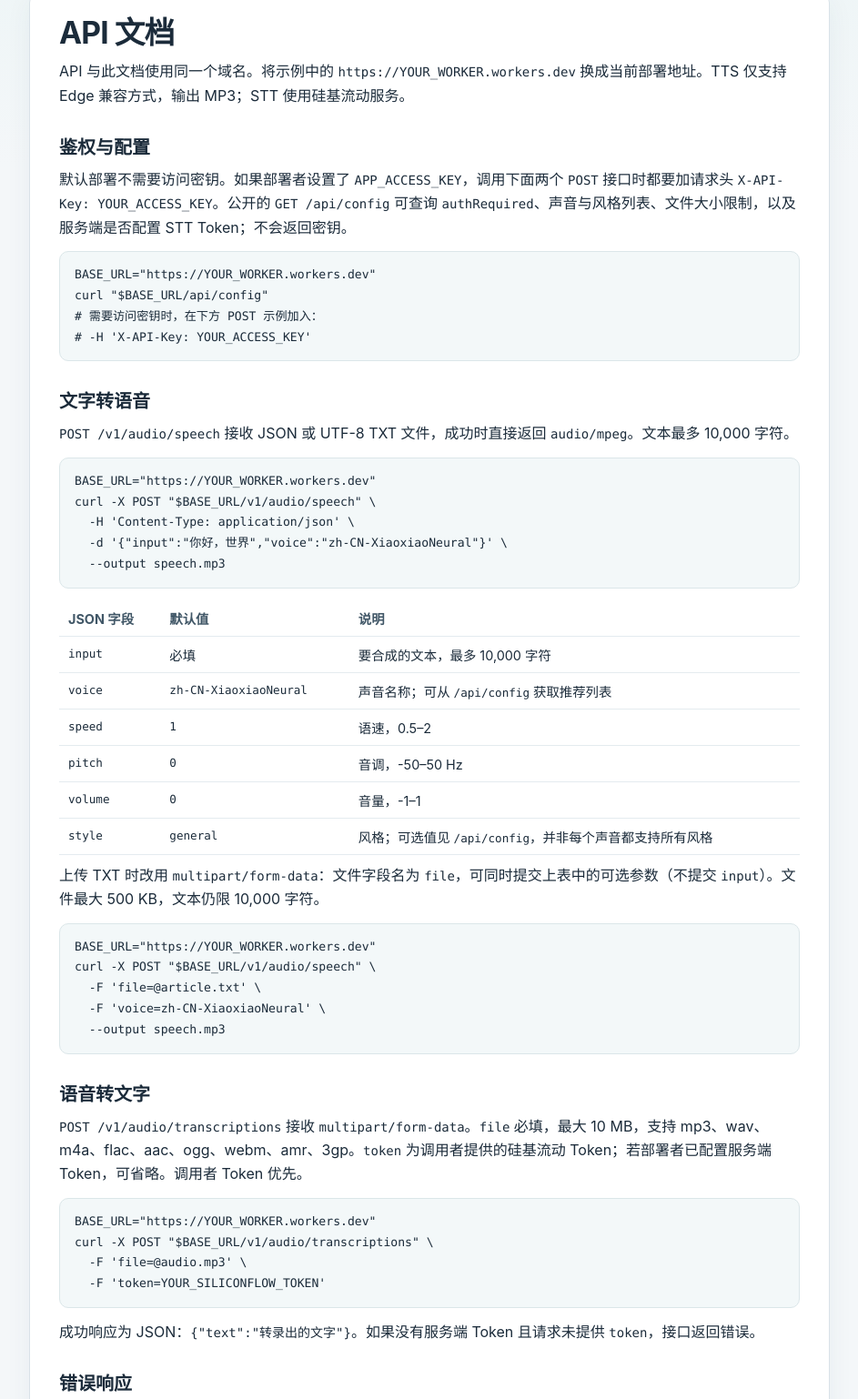
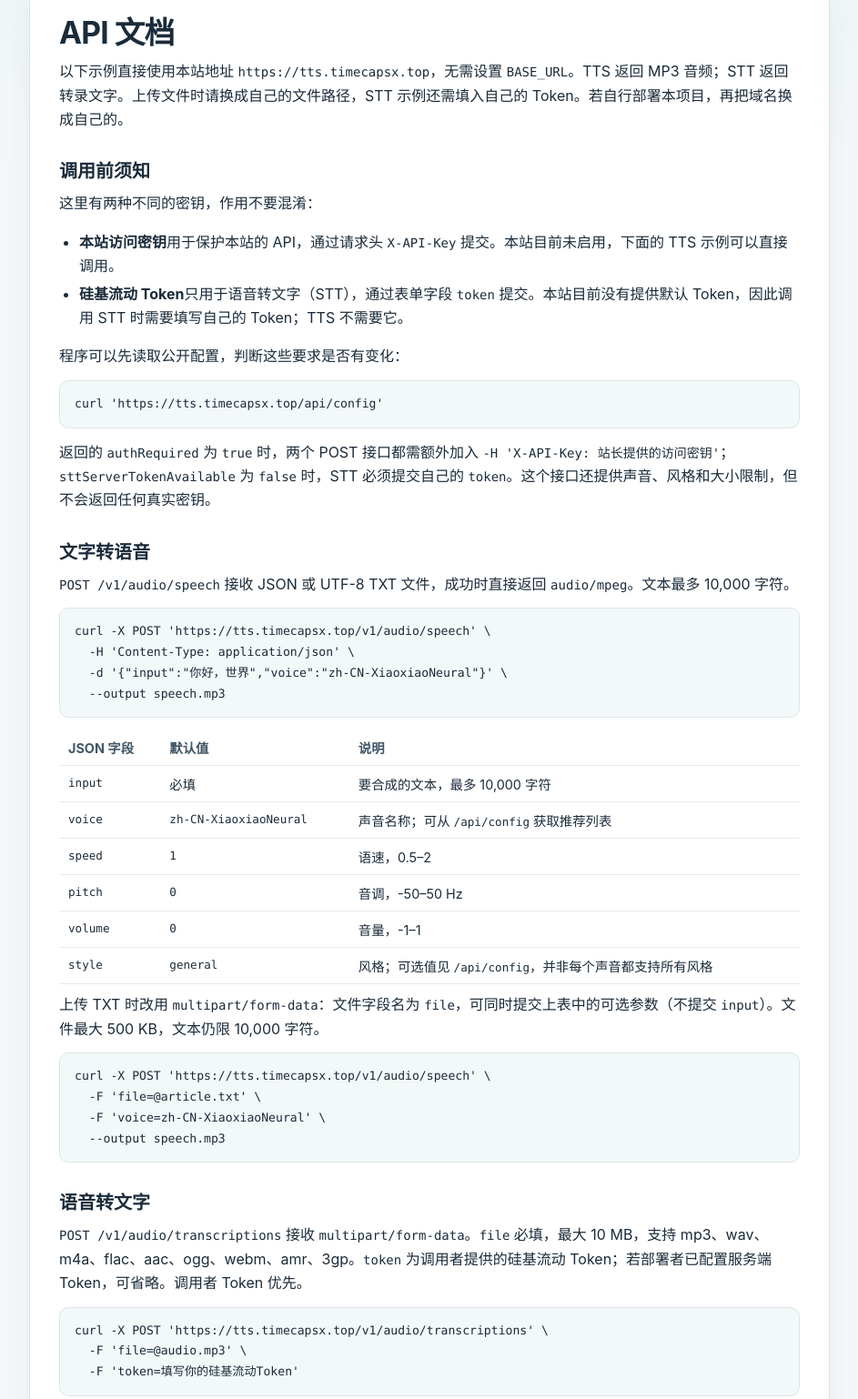
Before and after one commit to border1px/tts-studio, a website: page public/docs.html in a window 1280 px wide. Shown: the part 75-1613 px from the top of the page at 91% size, without its empty margins (168-1111 px from the left). Drawn offline with Linux system fonts and the light colour scheme.

Commit message:
Use custom domain in API docs examples

```diff
--- a/public/docs.html
+++ b/public/docs.html
@@ -16,19 +16,21 @@
 
       <article class="docs-content">
         <h1>API 文档</h1>
-        <p>API 与此文档使用同一个域名。将示例中的 <code>https://YOUR_WORKER.workers.dev</code> 换成当前部署地址。TTS 仅支持 Edge 兼容方式，输出 MP3；STT 使用硅基流动服务。</p>
+        <p>以下示例直接使用本站地址 <code>https://tts.timecapsx.top</code>，无需设置 <code>BASE_URL</code>。TTS 返回 MP3 音频；STT 返回转录文字。上传文件时请换成自己的文件路径，STT 示例还需填入自己的 Token。若自行部署本项目，再把域名换成自己的。</p>
 
-        <h2>鉴权与配置</h2>
-        <p>默认部署不需要访问密钥。如果部署者设置了 <code>APP_ACCESS_KEY</code>，调用下面两个 <code>POST</code> 接口时都要加请求头 <code>X-API-Key: YOUR_ACCESS_KEY</code>。公开的 <code>GET /api/config</code> 可查询 <code>authRequired</code>、声音与风格列表、文件大小限制，以及服务端是否配置 STT Token；不会返回密钥。</p>
-        <pre><code>BASE_URL="https://YOUR_WORKER.workers.dev"
-curl "$BASE_URL/api/config"
-# 需要访问密钥时，在下方 POST 示例加入：
-# -H 'X-API-Key: YOUR_ACCESS_KEY'</code></pre>
+        <h2>调用前须知</h2>
+        <p>这里有两种不同的密钥，作用不要混淆：</p>
+        <ul>
+          <li><strong>本站访问密钥</strong>用于保护本站的 API，通过请求头 <code>X-API-Key</code> 提交。本站目前未启用，下面的 TTS 示例可以直接调用。</li>
+          <li><strong>硅基流动 Token</strong>只用于语音转文字（STT），通过表单字段 <code>token</code> 提交。本站目前没有提供默认 Token，因此调用 STT 时需要填写自己的 Token；TTS 不需要它。</li>
+        </ul>
+        <p>程序可以先读取公开配置，判断这些要求是否有变化：</p>
+        <pre><code>curl 'https://tts.timecapsx.top/api/config'</code></pre>
+        <p>返回的 <code>authRequired</code> 为 <code>true</code> 时，两个 POST 接口都需额外加入 <code>-H 'X-API-Key: 站长提供的访问密钥'</code>；<code>sttServerTokenAvailable</code> 为 <code>false</code> 时，STT 必须提交自己的 <code>token</code>。这个接口还提供声音、风格和大小限制，但不会返回任何真实密钥。</p>
 
         <h2>文字转语音</h2>
         <p><code>POST /v1/audio/speech</code> 接收 JSON 或 UTF-8 TXT 文件，成功时直接返回 <code>audio/mpeg</code>。文本最多 10,000 字符。</p>
-        <pre><code>BASE_URL="https://YOUR_WORKER.workers.dev"
-curl -X POST "$BASE_URL/v1/audio/speech" \
+        <pre><code>curl -X POST 'https://tts.timecapsx.top/v1/audio/speech' \
   -H 'Content-Type: application/json' \
   -d '{"input":"你好，世界","voice":"zh-CN-XiaoxiaoNeural"}' \
   --output speech.mp3</code></pre>
@@ -46,24 +48,22 @@ curl -X POST "$BASE_URL/v1/audio/speech" \
           </table>
         </div>
         <p>上传 TXT 时改用 <code>multipart/form-data</code>：文件字段名为 <code>file</code>，可同时提交上表中的可选参数（不提交 <code>input</code>）。文件最大 500 KB，文本仍限 10,000 字符。</p>
-        <pre><code>BASE_URL="https://YOUR_WORKER.workers.dev"
-curl -X POST "$BASE_URL/v1/audio/speech" \
+        <pre><code>curl -X POST 'https://tts.timecapsx.top/v1/audio/speech' \
   -F 'file=@article.txt' \
   -F 'voice=zh-CN-XiaoxiaoNeural' \
   --output speech.mp3</code></pre>
 
         <h2>语音转文字</h2>
         <p><code>POST /v1/audio/transcriptions</code> 接收 <code>multipart/form-data</code>。<code>file</code> 必填，最大 10 MB，支持 mp3、wav、m4a、flac、aac、ogg、webm、amr、3gp。<code>token</code> 为调用者提供的硅基流动 Token；若部署者已配置服务端 Token，可省略。调用者 Token 优先。</p>
-        <pre><code>BASE_URL="https://YOUR_WORKER.workers.dev"
-curl -X POST "$BASE_URL/v1/audio/transcriptions" \
+        <pre><code>curl -X POST 'https://tts.timecapsx.top/v1/audio/transcriptions' \
   -F 'file=@audio.mp3' \
-  -F 'token=YOUR_SILICONFLOW_TOKEN'</code></pre>
+  -F 'token=填写你的硅基流动Token'</code></pre>
         <p>成功响应为 JSON：<code>{"text":"转录出的文字"}</code>。如果没有服务端 Token 且请求未提供 <code>token</code>，接口返回错误。</p>
 
         <h2>错误响应</h2>
         <p>错误时返回相应的 HTTP 状态码和 JSON；客户端应检查状态码，而不是把错误体当作音频。</p>
         <pre><code>{"error":{"message":"请输入文字","type":"invalid_request_error","param":"input","code":"missing_input"}}</code></pre>
-        <br/><strong><i>飞哥Tips:</i></strong>
+        <h2>使用提醒</h2>
         <p class="docs-note">Edge TTS 使用非公开兼容协议，上游变更可能导致暂时不可用。服务不会保存请求文本、音频文件或生成结果。</p>
       </article>
     </main>
```
